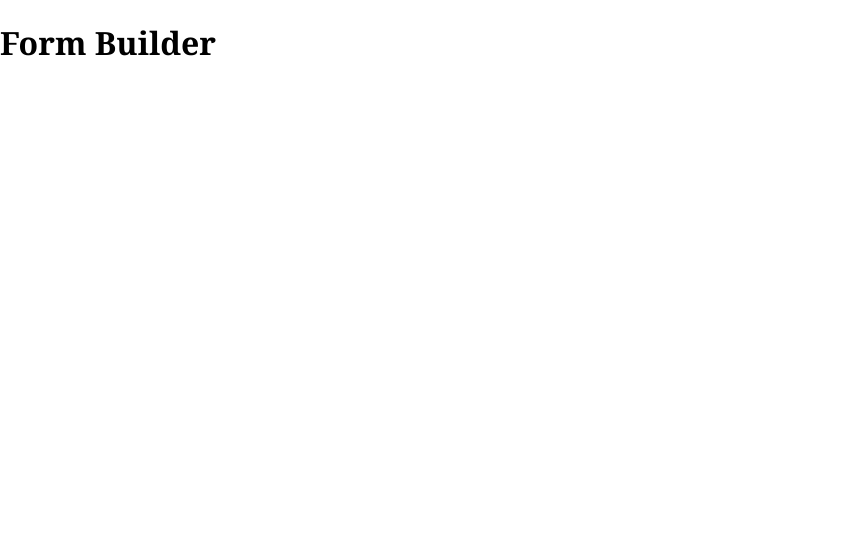
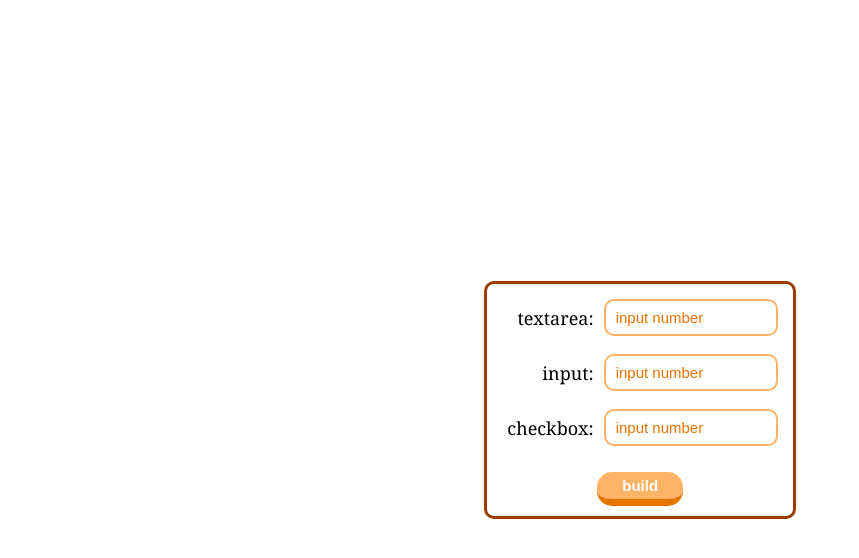
Before and after one commit to lesik2/lkrv3621, a React (Create React App) app: page /form in a window 1280 px wide. Shown: the top 558 px of the page, without its empty margins (0-859 px from the left). Built offline with nearby package versions, Linux system fonts and the light colour scheme.

Commit message:
feat: add form builde with basic styles

```diff
--- /dev/null
+++ b/src/components/form/Builder.jsx
@@ -0,0 +1,38 @@
+import React from 'react'
+import '../../styles/Builder.css';
+import { nameOfInputs } from '../../data';
+
+export default function Builder({numberOfInputs, numberOfTextArea,  numberOfCheckBox}) {
+  const createDifferentInputs = (number, nameOfInput) => {
+    const inputs = [];
+    if(parseInt(number) === 0) return;
+    for(let i=0;i<number;i++){
+      switch(nameOfInput){
+        case nameOfInputs.input:{
+          inputs.push(<input className='build-input' />)
+          break;
+        }
+        case nameOfInputs.textArea:{
+          inputs.push(<textarea className='build-textarea' />)
+          break;
+        }
+        case nameOfInputs.checkBox:{
+          inputs.push(<input className='build-checkbox' type='checkbox' />)
+          break;
+        }
+        default: {
+          return null;
+        }
+
+      }
+    }
+    return inputs;
+  }
+  return (
+    <div className='build-form'>
+      {createDifferentInputs(numberOfTextArea, nameOfInputs.textArea)}
+      {createDifferentInputs(numberOfInputs, nameOfInputs.input)}
+      {createDifferentInputs(numberOfCheckBox, nameOfInputs.checkBox)}
+    </div>
+  )
+}
--- a/src/components/ui/MyButton.jsx
+++ b/src/components/ui/MyButton.jsx
@@ -1,7 +1,7 @@
 import React, { useState } from 'react'
 import '../../styles/MyButton.css';
 
-export default function MyButton({text, onClick}) {
+export default function MyButton({text, onClick,padding, fontSize,type}) {
   const [clicked, setClicked] = useState(false);
   const handleClick = () => {
     setClicked(true);
@@ -11,7 +11,7 @@ export default function MyButton({text, onClick}) {
   }
   return (
     <div onClick={onClick}>
-      <button onClick={handleClick} className={clicked?'custom-button clicked':'custom-button'}>
+      <button type={type} style={{padding:padding, fontSize: fontSize}} onClick={handleClick} className={clicked?'custom-button clicked':'custom-button'}>
         {text}
       </button>
     </div>
--- /dev/null
+++ b/src/components/ui/MyInput.jsx
@@ -0,0 +1,25 @@
+import React from 'react'
+import '../../styles/MyInput.css';
+import { errorMessage } from '../../data';
+
+export default function MyInput({name,label,placeholder, value, setValue,error}) {
+
+  return (
+    <div className='input-wrapper'>
+      <div className='input-container'>
+        <input
+          className={error?'my-input input-error':'my-input'}
+          name={name}
+          id={label}
+          autoComplete='off'
+          placeholder={placeholder}
+          value={value}
+          onChange={setValue}
+        />
+        {error?<p  className='helper-text'>{errorMessage}</p>: null}
+      </div>
+
+      <label className='input-wrapper__label'  htmlFor={label}>{label}</label>
+    </div>
+  )
+}
--- /dev/null
+++ b/src/data/index.js
@@ -0,0 +1,27 @@
+export const formData = [
+  {
+    id: 1,
+    name: 'textarea',
+    label: 'textarea: ',
+    placeholder: 'input number',
+  },
+  {
+    id: 2,
+    name: 'input',
+    label: 'input: ',
+    placeholder: 'input number',
+  },
+  {
+    id: 3,
+    name: 'checkBox',
+    label: 'checkbox: ',
+    placeholder: 'input number',
+  }
+]
+export const errorMessage = 'should contains numbers > 0';
+export const regValidInputs = /\d/;
+export const nameOfInputs = {
+  input: 'input',
+  checkBox: 'checkbox',
+  textArea: 'textarea',
+}
--- a/src/pages/FormBuilder.jsx
+++ b/src/pages/FormBuilder.jsx
@@ -1,7 +1,90 @@
-import React from 'react'
+import React,{useState} from 'react'
+import '../styles/FormBuilder.css';
+import MyInput from '../components/ui/MyInput';
+import {formData , regValidInputs} from '../data';
+import MyButton from '../components/ui/MyButton';
+import Builder from '../components/form/Builder';
+
 
 export default function FormBuilder() {
+  const [inputsValue, setInputsValue] = useState({
+    textarea: '',
+    input: '',
+    checkBox: ''
+  });
+  const [inputsErrors, setInputsErrors]  = useState({
+    textarea: false,
+    input: false,
+    checkBox: false,
+  })
+  const [build, setBuild] = useState(false);
+  const checkValidInputs = () =>{
+    const errors = {
+      textarea: false,
+      input: false,
+      checkBox: false,
+    }
+    if(!regValidInputs.test(inputsValue.textarea) || parseInt(inputsValue.textarea) < 0){
+      errors.textarea = true;
+    }
+    if(!regValidInputs.test(inputsValue.input) || parseInt(inputsValue.input) < 0){
+      errors.input = true;
+    }
+    if(!regValidInputs.test(inputsValue.checkBox) || parseInt(inputsValue.checkBox) < 0){
+      errors.checkBox = true;
+    }
+    setInputsErrors(errors);
+    if(Object.values(errors).includes(true)){
+      setBuild(false)
+    }else{
+      setBuild(true);
+    }
+  }
+  const handleInputs = (e)=>{
+    const name = e.target.name;
+    setInputsValue({...inputsValue,[name]:e.target.value});
+    setInputsErrors({
+      textarea: false,
+      input: false,
+      checkBox: false,
+    });
+    setBuild(false);
+
+  }
+  const handleSubmit = (e)=>{
+    e.preventDefault();
+    checkValidInputs();
+  }
   return (
-    <h1>Form Builder</h1>
+    <div className='builder-wrapper'>
+      <form className='builder-form' onSubmit={handleSubmit}>
+        {formData.map((item)=>(
+          <MyInput
+            key={item.id}
+            name={item.name}
+            placeholder={item.placeholder}
+            label={item.label}
+            value={inputsValue[item.name]}
+            setValue={handleInputs}
+            error={inputsErrors[item.name]}
+          />
+        ))}
+        <div className='builder-form__btn'>
+          <MyButton
+            type='submit'
+            text='build'
+            padding='5px 25px 5px 25px'
+            fontSize='15px'
+          />
+        </div>
+      </form>
+      {build ?
+        <Builder
+          numberOfInputs={inputsValue.input}
+          numberOfTextArea = {inputsValue.textarea}
+          numberOfCheckBox = {inputsValue.checkBox}
+         /> :
+        null}
+    </div>
   )
 }
--- /dev/null
+++ b/src/styles/Builder.css
@@ -0,0 +1,16 @@
+.build-form{
+  width: 800px;
+  display: flex;
+  flex-wrap: wrap;
+  gap: 20px;
+  padding: 15px;
+  border:  2px solid #000000;
+}
+.build-input{
+  width: 200px;
+  height: 20px;
+}
+.build-textarea{
+  width: 200px;
+  height: 30px;
+}
--- /dev/null
+++ b/src/styles/FormBuilder.css
@@ -0,0 +1,22 @@
+.builder-wrapper{
+  background-color: '#fff2e6';
+  height: 100vh;
+  display: flex;
+  align-items: center;
+  justify-content: center;
+  flex-direction: column;
+}
+.builder-form{
+  display: flex;
+  flex-direction: column;
+  gap: 18px;
+  padding: 15px 15px 70px 15px;
+  border: 3px solid #993d00;
+  border-radius: 10px;
+  position: relative;
+}
+.builder-form__btn{
+  position: absolute;
+  left: 36%;
+  bottom: 10px;
+}
--- /dev/null
+++ b/src/styles/MyInput.css
@@ -0,0 +1,37 @@
+.input-wrapper{
+  display: flex;
+  flex-direction: row-reverse;
+  align-items: center;
+  gap: 10px;
+}
+.my-input{
+  width: 150px;
+  outline: none;
+  border-radius: 10px;
+  padding: 8px 10px 8px 10px;
+  border: 2px solid #ffb366;
+  font-size: 15px;
+}
+.my-input::placeholder{
+  color: #e67300;
+}
+.my-input:focus{
+  border: 2px solid #e67300;
+}
+.input-wrapper__label{
+  margin-left: 5px;
+  font-size: 18px;
+}
+.input-error{
+  border: 2px solid red;
+}
+.input-container{
+  position: relative;
+}
+.helper-text{
+  font-size: 10px;
+  color: red;
+  position: absolute;
+  bottom: -24px;
+  left: 7px;
+}
```
Also changed, not shown: 1 other file (tests, documents, lock files or other folders).
